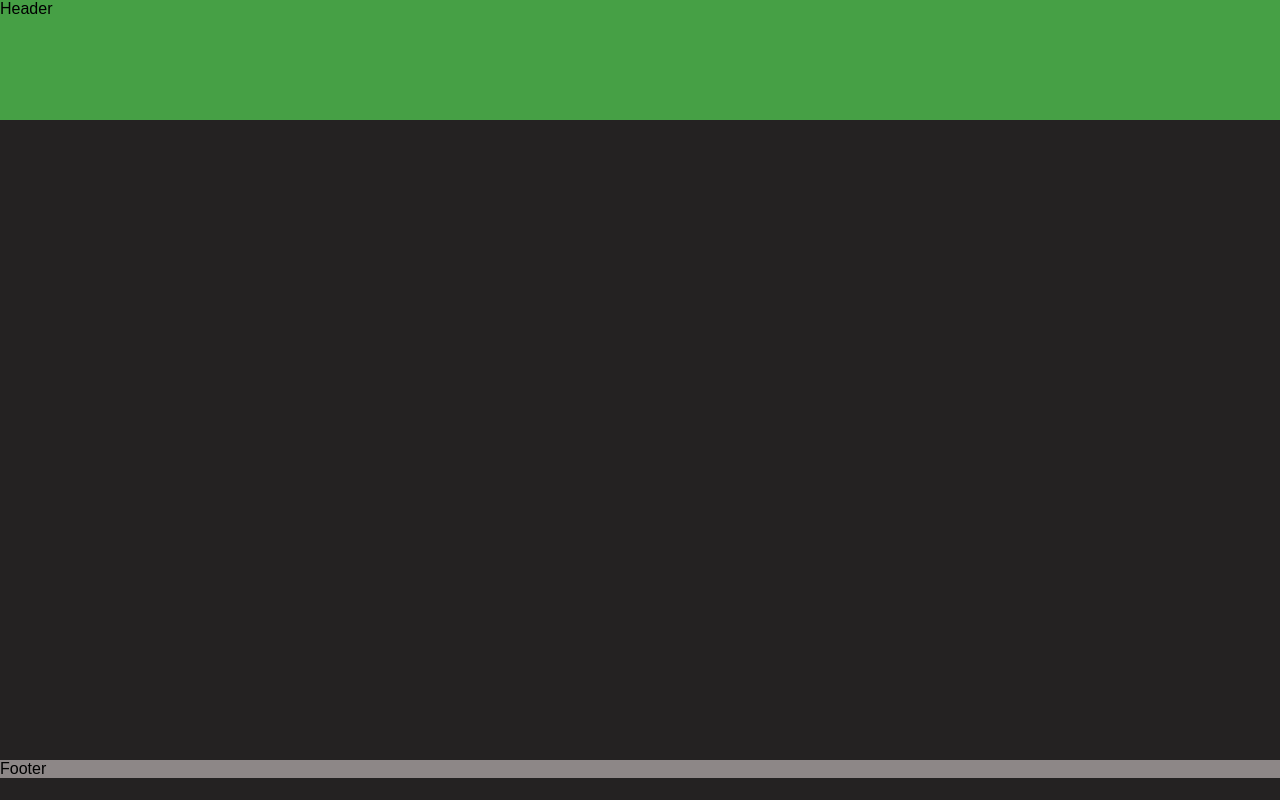
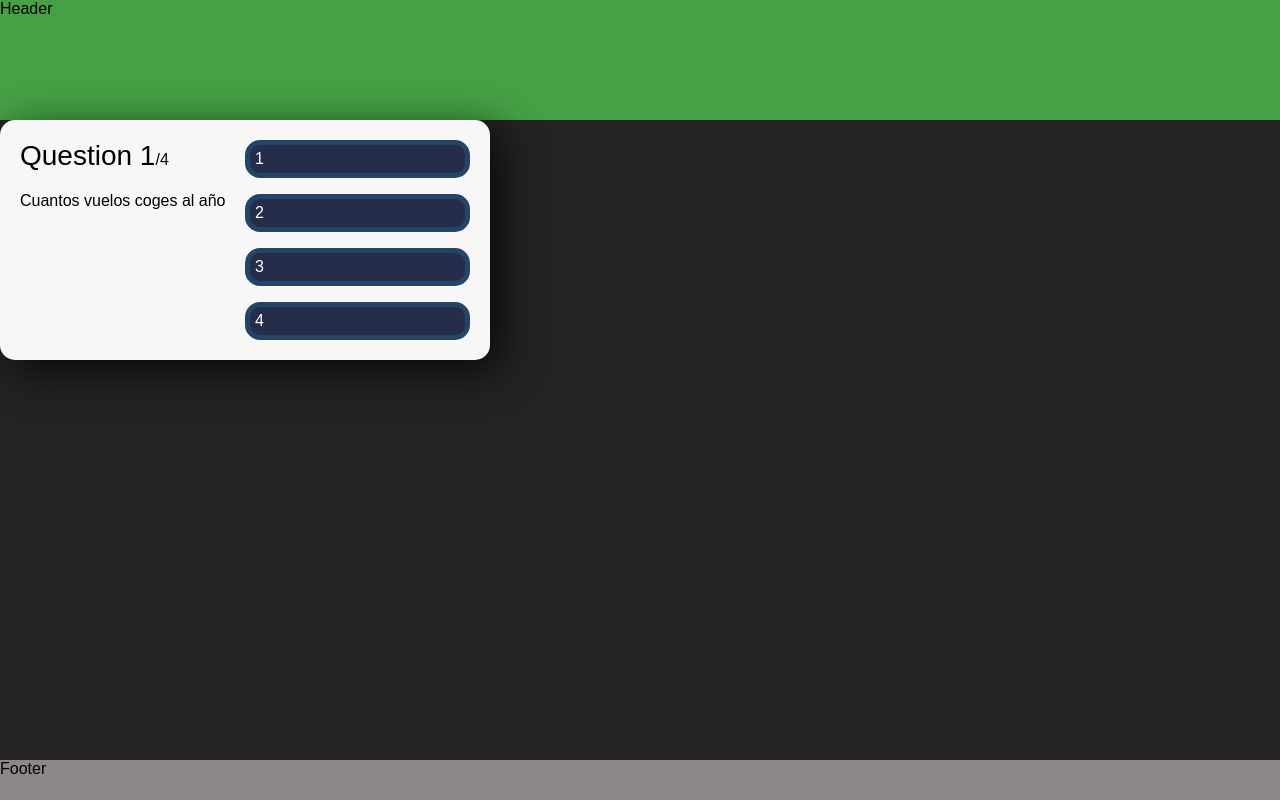
Before and after one commit to Manuelmoranrod/huelladecarbono, a React (Create React App) app in the folder huella-carbono/: page / in a window 1280 px wide. Built offline with nearby package versions, Linux system fonts and the light colour scheme.

Commit message:
form initial

```diff
--- a/huella-carbono/src/components/Home/Home.jsx
+++ b/huella-carbono/src/components/Home/Home.jsx
@@ -1,8 +1,10 @@
 import React from "react";
+import InitialForm from "../InitialForm/InitialForm";
 
 const Home = () => {
   return (
     <main className="home">
+      <InitialForm />
 
     </main>
   );
--- /dev/null
+++ b/huella-carbono/src/components/InitialForm/InitialForm.jsx
@@ -0,0 +1,85 @@
+import React, { useState } from "react";
+
+const InitialForm = () => {
+  const questions = [
+		{
+			questionText: 'Cuantos vuelos coges al año',
+			answerOptions: [
+				{ answerText: '1', isCorrect: false },
+				{ answerText: '2', isCorrect: false },
+				{ answerText: '3', isCorrect: true },
+				{ answerText: '4', isCorrect: false },
+			],
+		},
+		{
+			questionText: 'Who is CEO of Tesla?',
+			answerOptions: [
+				{ answerText: 'Jeff Bezos', isCorrect: false },
+				{ answerText: 'Elon Musk', isCorrect: true },
+				{ answerText: 'Bill Gates', isCorrect: false },
+				{ answerText: 'Tony Stark', isCorrect: false },
+			],
+		},
+		{
+			questionText: 'The iPhone was created by which company?',
+			answerOptions: [
+				{ answerText: 'Apple', isCorrect: true },
+				{ answerText: 'Intel', isCorrect: false },
+				{ answerText: 'Amazon', isCorrect: false },
+				{ answerText: 'Microsoft', isCorrect: false },
+			],
+		},
+		{
+			questionText: 'How many Harry Potter books are there?',
+			answerOptions: [
+				{ answerText: '1', isCorrect: false },
+				{ answerText: '4', isCorrect: false },
+				{ answerText: '6', isCorrect: false },
+				{ answerText: '7', isCorrect: true },
+			],
+		},
+	];
+
+  const [currentQuestion, setCurrentQuestion] = useState(0);
+	const [showScore, setShowScore] = useState(false);
+	const [score, setScore] = useState(0);
+
+  const handleAnswerOptionClick = (isCorrect) => {
+		if (isCorrect) {
+			setScore(score + 1);
+		}
+
+		const nextQuestion = currentQuestion + 1;
+		if (nextQuestion < questions.length) {
+			setCurrentQuestion(nextQuestion);
+		} else {
+			setShowScore(true);
+		}
+	};
+
+  return (
+    <div className='initial-form'>
+			{showScore ? (
+				<div className='score-section'>
+					You scored {score} out of {questions.length}
+				</div>
+			) : (
+				<>
+					<div className='question-section'>
+						<div className='question-count'>
+							<span>Question {currentQuestion + 1}</span>/{questions.length}
+						</div>
+						<div className='question-text'>{questions[currentQuestion].questionText}</div>
+					</div>
+					<div className='answer-section'>
+						{questions[currentQuestion].answerOptions.map((answerOption) => (
+							<button onClick={() => handleAnswerOptionClick(answerOption.isCorrect)}>{answerOption.answerText}</button>
+						))}
+					</div>
+				</>
+			)}
+		</div>
+  );
+};
+
+export default InitialForm;
--- /dev/null
+++ b/huella-carbono/src/components/InitialForm/index.js
@@ -0,0 +1 @@
+export { default } from "./InitialForm";
--- a/huella-carbono/src/styles/components/_footer.scss
+++ b/huella-carbono/src/styles/components/_footer.scss
@@ -1,3 +1,4 @@
 .footer{
     background-color: rgb(141, 135, 135);
+    height: 5vh;
 }
--- /dev/null
+++ b/huella-carbono/src/styles/components/_initialform.scss
@@ -0,0 +1,86 @@
+.initial-form {
+    background-color: rgb(247, 247, 247);
+    width: 450px;
+    min-height: 200px;
+    height: min-content;
+    border-radius: 15px;
+    padding: 20px;
+    box-shadow: 10px 10px 42px 0px rgba(0, 0, 0, 0.75);
+    display: flex;
+    justify-content: space-evenly;
+  }
+.score-section {
+    display: flex;
+    font-size: 24px;
+    align-items: center;
+  }
+
+  /* QUESTION/TIMER/LEFT SECTION */
+  .question-section {
+    width: 100%;
+    position: relative;
+  }
+
+  .question-count {
+    margin-bottom: 20px;
+  }
+
+  .question-count span {
+    font-size: 28px;
+  }
+
+  .question-text {
+    margin-bottom: 12px;
+  }
+
+  .timer-text {
+    background: rgb(230, 153, 12);
+    padding: 15px;
+    margin-top: 20px;
+    margin-right: 20px;
+    border: 5px solid rgb(255, 189, 67);
+    border-radius: 15px;
+    text-align: center;
+  }
+
+  /* ANSWERS/RIGHT SECTION */
+  .answer-section {
+    width: 100%;
+    display: flex;
+    flex-direction: column;
+    justify-content: space-between;
+  }
+
+  button {
+    width: 100%;
+    font-size: 16px;
+    color: #ffffff;
+    background-color: #252d4a;
+    border-radius: 15px;
+    display: flex;
+    padding: 5px;
+    justify-content: flex-start;
+    align-items: center;
+    border: 5px solid #234668;
+    cursor: pointer;
+  }
+
+  .correct {
+    background-color: #2f922f;
+  }
+
+  .incorrect {
+    background-color: #ff3333;
+  }
+
+  button:hover {
+    background-color: #555e7d;
+  }
+
+  button:focus {
+    outline: none;
+  }
+
+  button svg {
+    margin-right: 5px;
+  }
--- a/huella-carbono/src/styles/styles.scss
+++ b/huella-carbono/src/styles/styles.scss
@@ -2,5 +2,6 @@
 @import './components/login';
 @import './components/footer';
 @import './components/home';
+@import './components/initialform';
 
 @import './views/app';
```
Also changed, not shown: huella-carbono/src/components/InitialForm/InitialForm.css (added), 1 other file (tests, documents, lock files or other folders).
